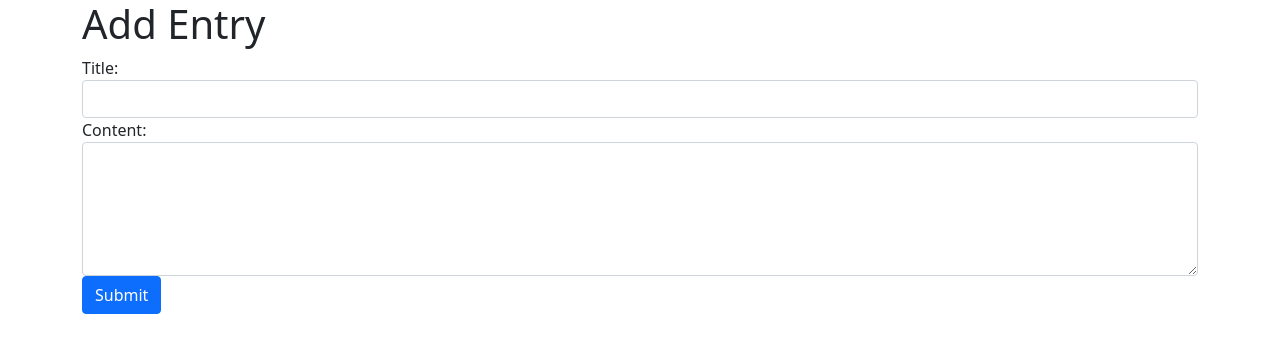
After one commit to Gavin-Gao-Vegeta/webblog, a Flask app: page /add in a window 1280 px wide. The commit adds this page. Shown: the top 353 px of the page. Run offline with Flask 2, Linux system fonts and the light colour scheme.

Commit message:
add post

```diff
--- a/blog/__init__.py
+++ b/blog/__init__.py
@@ -4,8 +4,8 @@ from flask_login import LoginManager
 
 app = Flask(__name__)
 app.config['SECRET_KEY'] = '653e3726979054fb94f323eec726295cab98de938d8db548'
-# app.config['SQLALCHEMY_DATABASE_URI'] = 'mysql+pymysql://c1993662:Yali1136!Yali1136!@csmysql.cs.cf.ac.uk:3306/c1993662_Blog'
-app.config['SQLALCHEMY_DATABASE_URI'] = 'mysql+pymysql://root:123456@127.0.0.1:3306/blog'
+app.config['SQLALCHEMY_DATABASE_URI'] = 'mysql+pymysql://c1993662:Yali1136!Yali1136!@csmysql.cs.cf.ac.uk:3306/c1993662_Blog'
+# app.config['SQLALCHEMY_DATABASE_URI'] = 'mysql+pymysql://root:123456@127.0.0.1:3306/blog'
 app.config['SQLALCHEMY_TRACK_MODIFICATIONS'] = True
 # app.config.from_object('config')
 db = SQLAlchemy(app)
--- a/blog/routes.py
+++ b/blog/routes.py
@@ -13,6 +13,10 @@ def home():
 @app.route("/about")
 def about():
   return render_template('about.html', title='About')
+
+@app.route("/add")
+def add():
+  return render_template('add.html')
 
 @app.route("/post/<int:post_id>")
 def post(post_id):
--- /dev/null
+++ b/blog/templates/add.html
@@ -0,0 +1,36 @@
+<!DOCTYPE html>
+<html lang="en">
+
+<head>
+  <meta charset="UTF-8">
+  <meta http-equiv="X-UA-Compatible" content="IE=edge">
+  <meta name="viewport" content="width=device-width, initial-scale=1.0">
+  <title>Document</title>
+  <link href="https://cdn.jsdelivr.net/npm/bootstrap@5.0.0-beta1/dist/css/bootstrap.min.css" rel="stylesheet" integrity="sha384-giJF6kkoqNQ00vy+HMDP7azOuL0xtbfIcaT9wjKHr8RbDVddVHyTfAAsrekwKmP1" crossorigin="anonymous">
+
+</head>
+
+<body>
+  <div class="container">
+    <div class="blog-header">
+      <h1 class="blog-title">Add Entry</h1>
+    </div>
+    <div class="row">
+      <div>
+        <form action="">
+          <div class="form-group">
+            <label for="title">Title:</label>
+            <input type="text" class="form-control" name="title" id="title">
+          </div>
+          <div class="form-group">
+            <label for="content">Content:</label>
+            <textarea class="form-control" name="content" id="content" rows="5"></textarea>
+          </div>
+          <button type="submit" class="btn btn-primary">Submit</button>
+        </form>
+      </div>
+    </div>
+  </div>
+</body>
+
+</html>
--- a/blog/templates/layout.html
+++ b/blog/templates/layout.html
@@ -9,9 +9,8 @@ filename='style.css') }}">
 </head>
 
 <body>
+  <div id="body">
     <header id="bHeader">
-
-    <nav>
       <div id="menu">
         <div id="logo">
           <p>CoolBlog</p>
@@ -65,7 +64,6 @@ filename='style.css') }}">
           {% endif %}
           {% endwith %}
       </div>
-    </nav>
     </header>
     <div class="content">
       <aside id="user-information">123</aside>
@@ -78,6 +76,7 @@ filename='style.css') }}">
       {% block content %}
       {% endblock %}
     </div>
+  </div>
 </body>
 <script src="{{ url_for('static',filename='script.js') }}"></script>
 
```
Also changed, not shown: blog/static/style.css (+15 -7 lines). Lines whose indentation alone changed are shown as unchanged.
